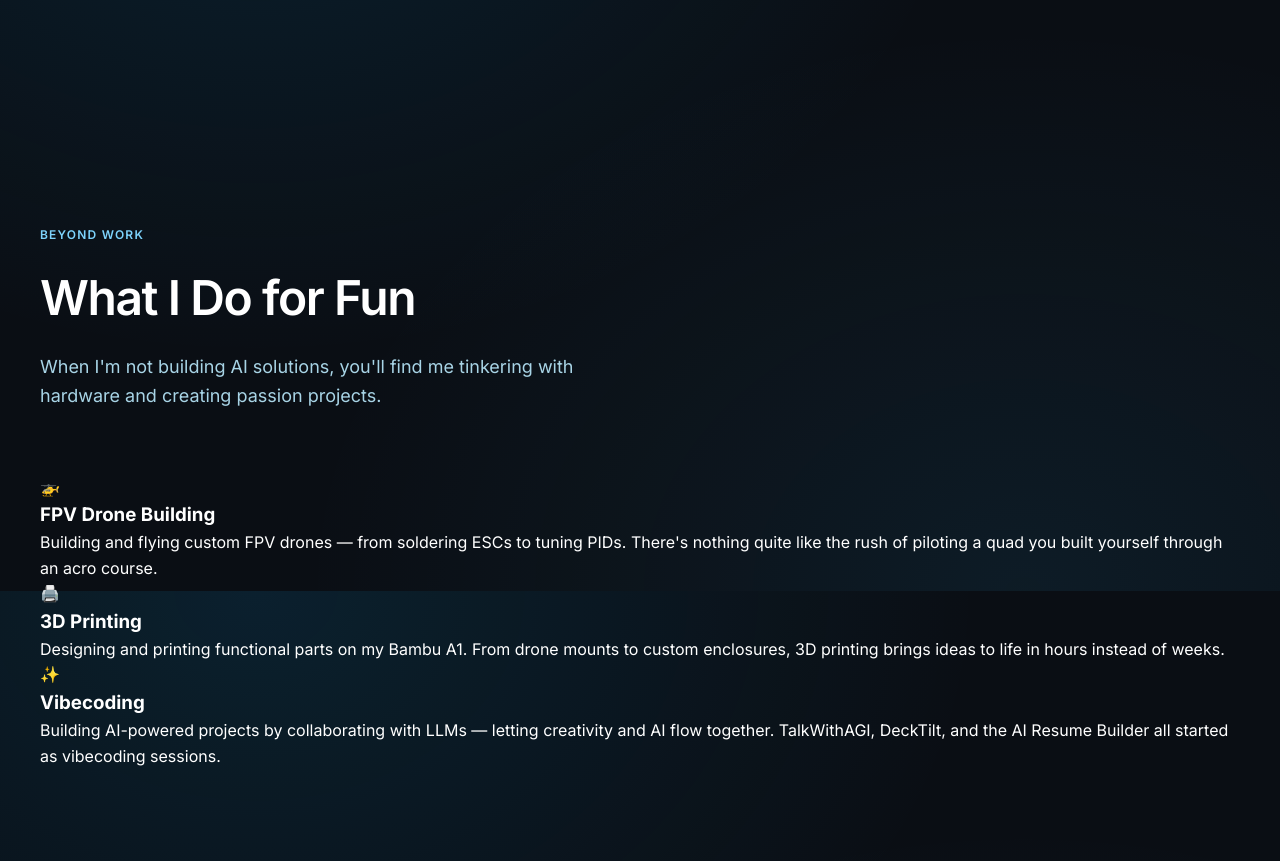
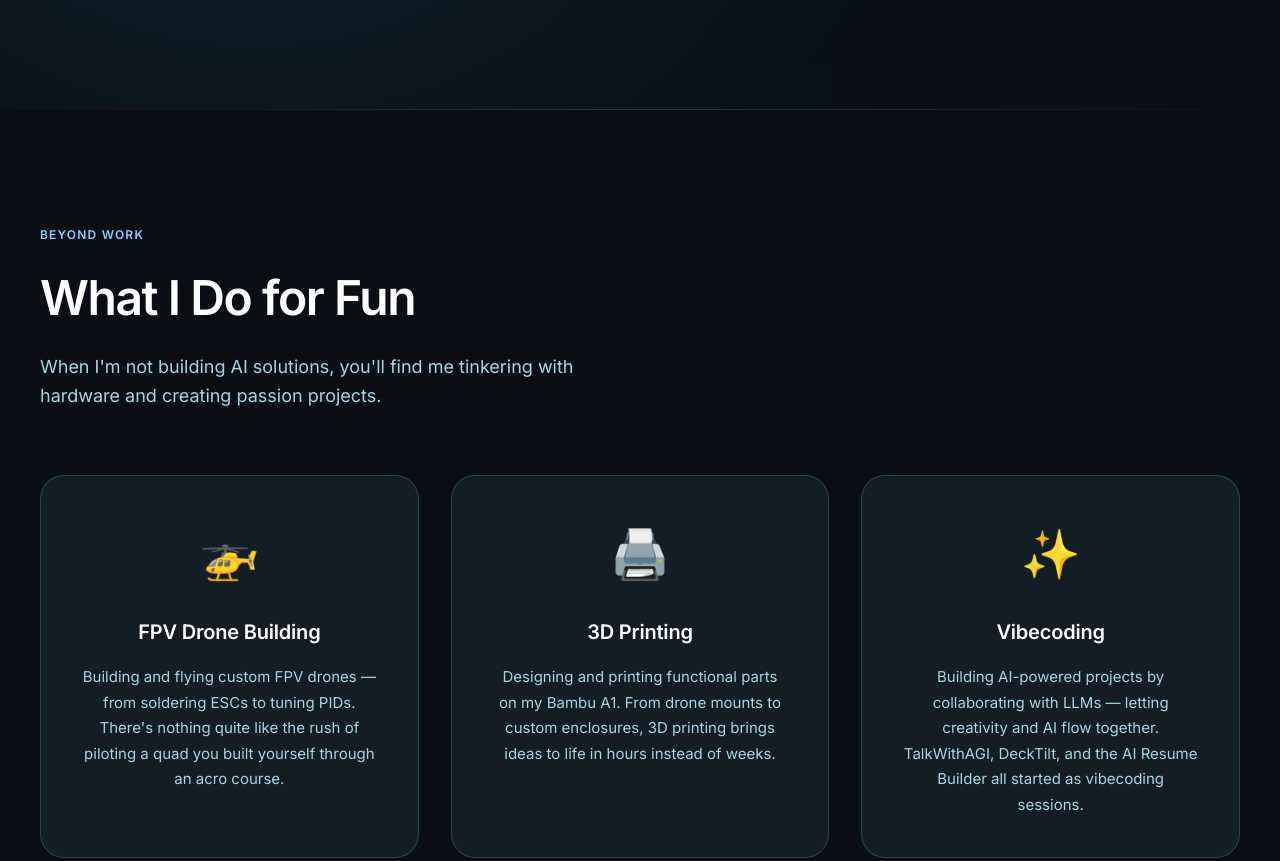
Before and after one commit to andrew-goetz-com/andrew-goetz.com, a plain HTML site: page index.html in a window 1280 px wide. Shown: the part 6609-7470 px from the top of the page. Drawn offline with Linux system fonts and the light colour scheme.

Commit message:
Add hobbies section with styling and layout for personal interests

```diff
--- a/index.html
+++ b/index.html
@@ -677,6 +677,62 @@
             height: 100%;
             object-fit: cover;
             object-position: center top;
+        }
+
+        /* Hobbies Section */
+        .hobbies {
+            background: var(--background);
+            position: relative;
+        }
+
+        .hobbies::before {
+            content: '';
+            position: absolute;
+            top: 0;
+            left: 0;
+            right: 0;
+            height: 1px;
+            background: linear-gradient(90deg, transparent, var(--glass-border), transparent);
+        }
+
+        .hobbies-grid {
+            display: grid;
+            grid-template-columns: repeat(auto-fit, minmax(300px, 1fr));
+            gap: 2rem;
+        }
+
+        .hobby-card {
+            background: var(--glass);
+            padding: 2.5rem;
+            border-radius: 1.5rem;
+            border: 1px solid var(--glass-border);
+            text-align: center;
+            transition: all 0.4s ease;
+        }
+
+        .hobby-card:hover {
+            transform: translateY(-8px);
+            border-color: var(--accent);
+            box-shadow: 0 20px 60px rgba(125, 211, 252, 0.12);
+        }
+
+        .hobby-icon {
+            font-size: 3rem;
+            margin-bottom: 1.5rem;
+            display: block;
+        }
+
+        .hobby-card h3 {
+            font-size: 1.25rem;
+            font-weight: 600;
+            margin-bottom: 1rem;
+            letter-spacing: -0.01em;
+        }
+
+        .hobby-card p {
+            color: var(--secondary);
+            font-size: 0.9375rem;
+            line-height: 1.7;
         }
 
         /* Contact Section */
```
